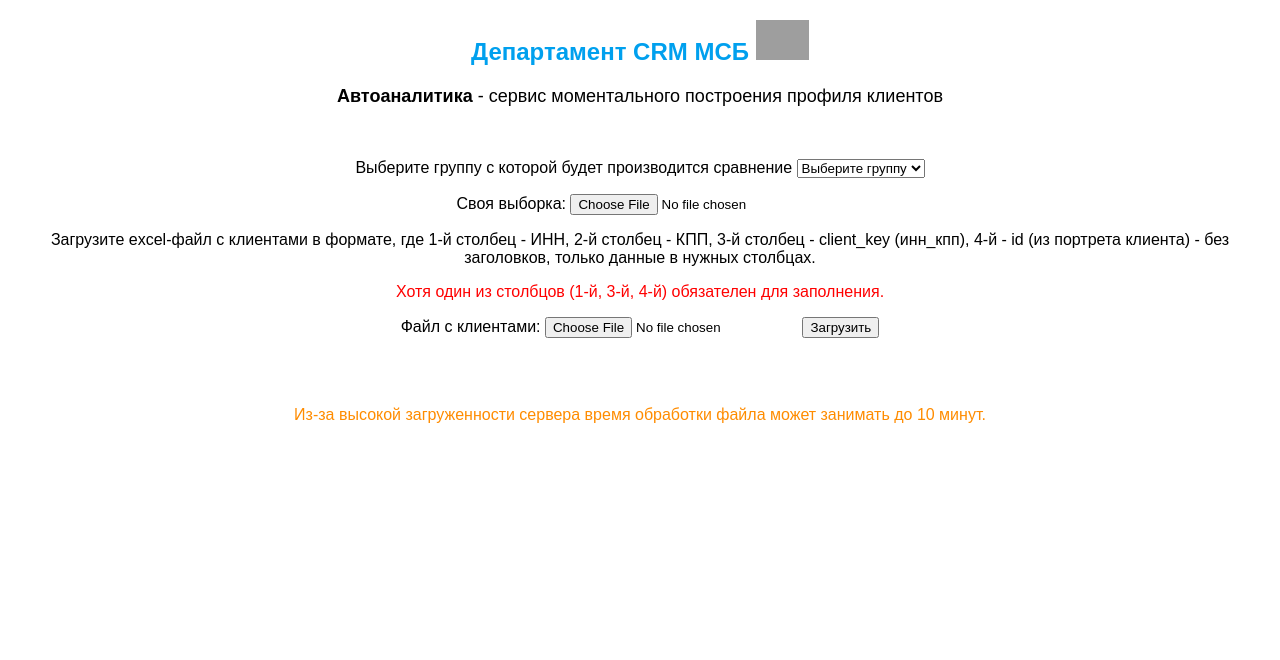
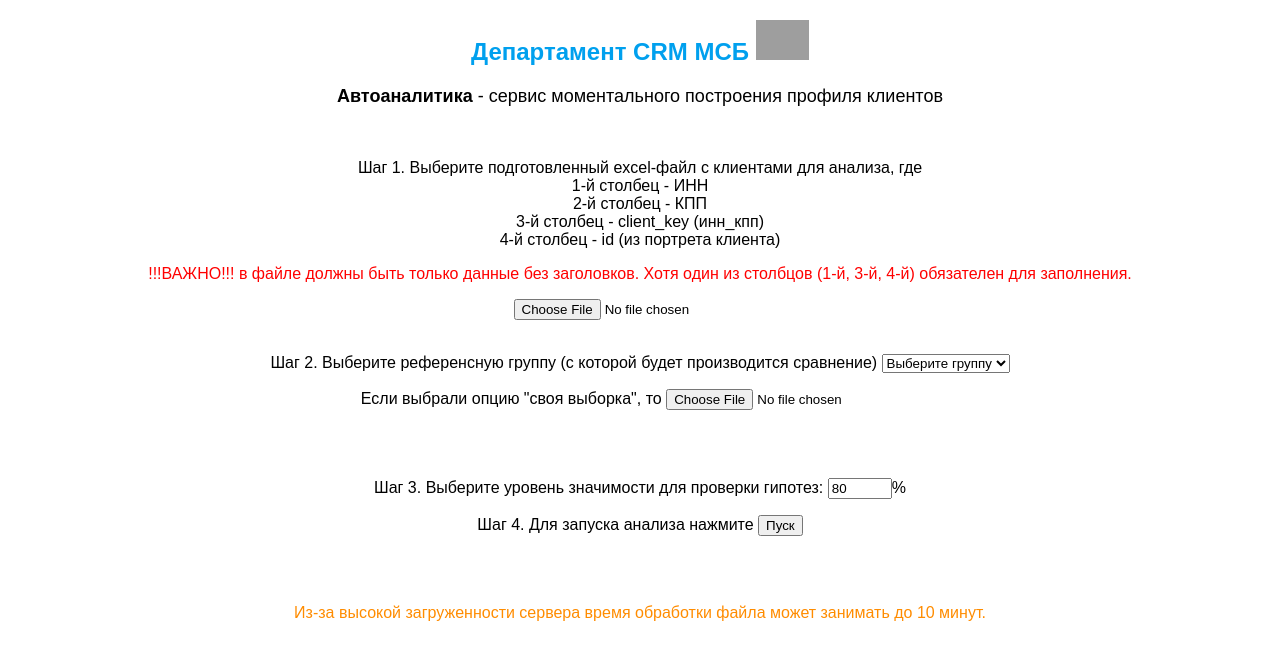
Before and after one commit to n00bcracker/reports_server, a Flask app: page /portfolio_cmp_report in a window 1280 px wide. Shown: the top 660 px of the page. Run offline with Flask 2, Linux system fonts and the light colour scheme; grey boxes are pictures that could not be loaded.

Commit message:
refactor html page and added selecting significance level

```diff
--- a/app/routes.py
+++ b/app/routes.py
@@ -33,12 +33,14 @@ def upload_clients_sample():
                 rq_filename = os.path.join(app.config['UPLOAD_FOLDER'], filename)
                 file.save(rq_filename)
 
+                sign_level = request.form.get('sign_level')
+
                 try:
                     group = request.form.get('cmp_group')
                     if group == 'active':
-                        proccesed_file = make_portf_cmp_report(rq_filename, only_active=True)
+                        proccesed_file = make_portf_cmp_report(rq_filename, sign_level=sign_level, only_active=True)
                     elif group == 'all':
-                        proccesed_file = make_portf_cmp_report(rq_filename, only_active=False)
+                        proccesed_file = make_portf_cmp_report(rq_filename, sign_level=sign_level)
                     elif group == 'other':
                         file = request.files['other_cl_file']
                         if file.filename == '':
@@ -54,7 +56,8 @@ def upload_clients_sample():
                                 oth_filename = os.path.join(app.config['UPLOAD_FOLDER'], filename)
                                 file.save(oth_filename)
 
-                                proccesed_file = make_portf_cmp_report(rq_filename, other_clients_filename=oth_filename)
+                                proccesed_file = make_portf_cmp_report(rq_filename, sign_level=sign_level,\
+                                                                        other_clients_filename=oth_filename)
                 except NotValidClients as e:
                     if e.file_id == 'requested_cl_file':
                         errors['request_file_error'] = e.message
--- a/templates/clients_upload.html
+++ b/templates/clients_upload.html
@@ -34,30 +34,34 @@
         <a href={{proccesed_file}}>Файл с результами</a><br><br><br>
         <a href>Обработать еще файл.</a>
     {% else %}
-        <p>
-            Выберите группу с которой будет производится сравнение
-            <select required name="cmp_group" form="upload_file">
+        <form id='upload_file' method="POST" enctype="multipart/form-data">
+            <p>Шаг 1. Выберите подготовленный excel-файл с клиентами для анализа, где <br>
+                1-й столбец - ИНН <br>
+                2-й столбец - КПП <br>
+                3-й столбец - client_key (инн_кпп) <br>
+                4-й столбец - id (из портрета клиента)
+            </p>
+            <p style="color: red; ">!!!ВАЖНО!!! в файле должны быть только данные без заголовков. Хотя один из столбцов (1-й, 3-й, 4-й) обязателен для заполнения.</p>
+            <input type="file" name="requested_cl_file">
+            {% if errors['request_file_error'] is not none %}
+                <br><span style="color: red; ">{{errors['request_file_error']}}</span>
+            {% endif %}<br><br>
+            <p>Шаг 2. Выберите референсную группу (с которой будет производится сравнение)
+                <select required name="cmp_group">
                     <option selected disabled>Выберите группу</option>
                     <option value="all">все</option>
                     <option value="active">только активные</option>
                     <option value="other">своя выборка</option>
                 </select>
             </p>
-        <p>Своя выборка: <input type="file" name="other_cl_file" form="upload_file"></p>
+            <p>Если выбрали опцию "своя выборка", то <input type="file" name="other_cl_file">
             {% if errors['other_file_error'] is not none %}
-            <p style="color: red; ">{{errors['other_file_error']}}</p>
+                <br><span style="color: red; ">{{errors['other_file_error']}}</span>
             {% endif %}
-
-{#        <p>Загрузите список клиентов банка в формате <a href="./meta/Шаблон запроса.xlsx">шаблона</a>.</p>#}
-        <p>Загрузите excel-файл с клиентами в формате, где 1-й столбец - ИНН, 2-й столбец - КПП, 3-й столбец - client_key (инн_кпп), 4-й - id (из портрета клиента) - без заголовков, только данные в нужных столбцах.</p>
-        <p style="color: red; ">Хотя один из столбцов (1-й, 3-й, 4-й) обязателен для заполнения.</p>
-        <form id='upload_file' method="POST" enctype="multipart/form-data">
-            <p>Файл с клиентами: <input type="file" name="requested_cl_file">
-            <button type="submit">Загрузить</button></p>
-        </form>
-        {% if errors['request_file_error'] is not none %}
-            <p style="color: red; ">{{errors['request_file_error']}}</p>
-        {% endif %}<br><br>
+            </p><br><br>
+            <p>Шаг 3. Выберите уровень значимости для проверки гипотез: <input name="sign_level" type="number" size="1" max="100" min="0" value="80">%</p>
+            <p>Шаг 4. Для запуска анализа нажмите <button type="submit">Пуск</button></p>
+        </form><br><br>
         <p style="color: darkorange; ">Из-за высокой загруженности сервера время обработки файла может занимать до 10 минут.</p>
     {% endif %}
 </body>
```
Also changed, not shown: reports/portf_report.py (+27 -30 lines). Lines whose indentation alone changed are shown as unchanged.
